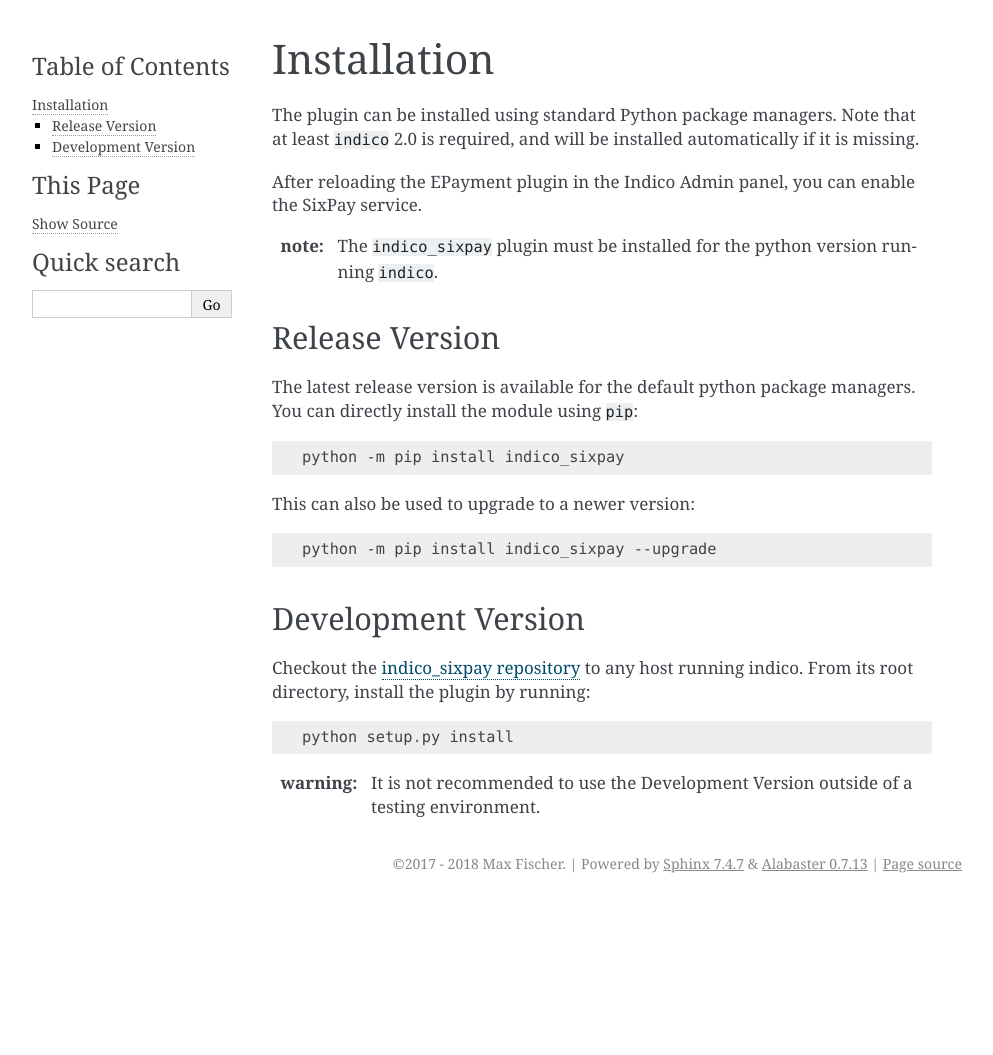
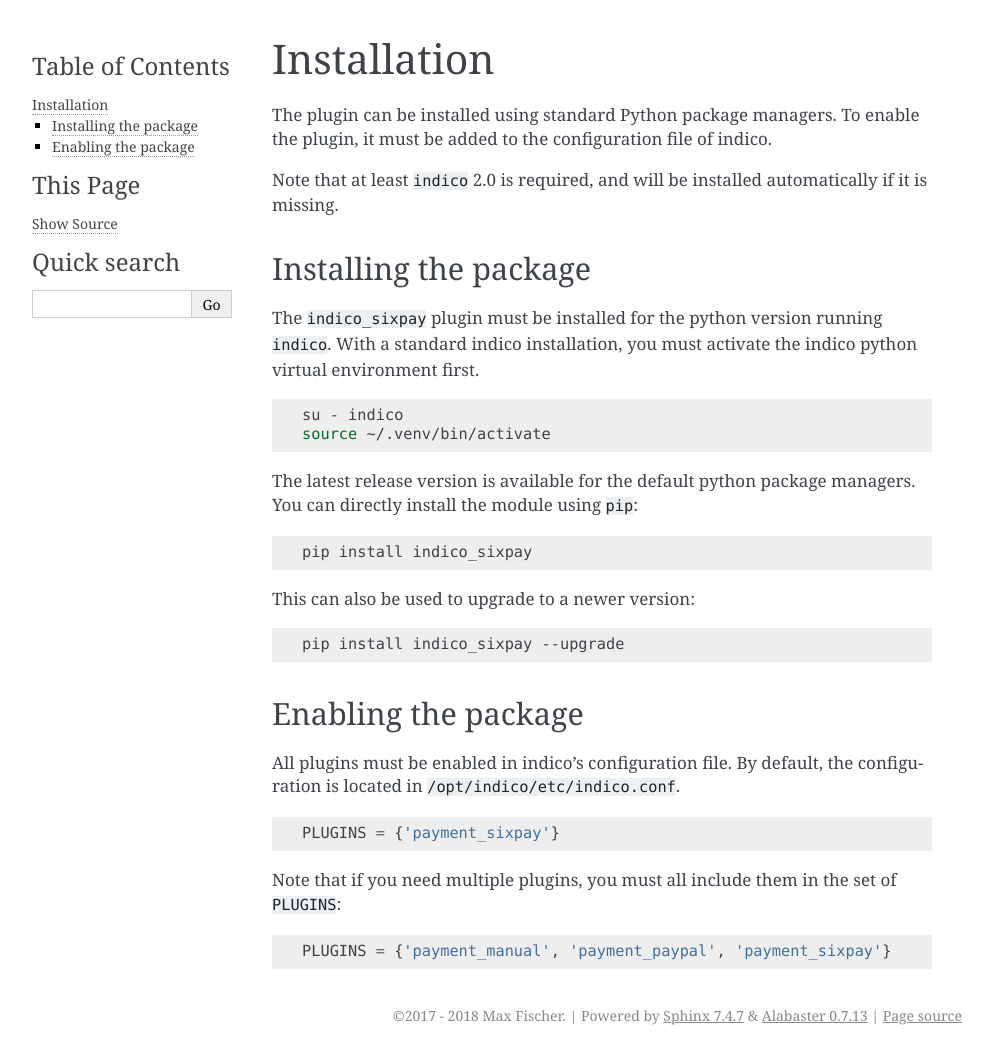
Before and after one commit to maxfischer2781/indico_sixpay, a Sphinx documentation site: the page built from docs/source/installation.rst, in a window 1280 px wide. Shown: the whole page, without its empty margins (148-1141 px from the left). Built offline with Sphinx 7.4.7, drawn with Linux system fonts in a browser that asks for light colours; formulas are drawn with MathJax 3; before the commit the page ends 903 px from its top, so only the background shows below that.

Commit message:
adjusted installation documentation for indico 2.0

```diff
--- a/docs/source/installation.rst
+++ b/docs/source/installation.rst
@@ -2,36 +2,46 @@
 ============
 
 The plugin can be installed using standard Python package managers.
+To enable the plugin, it must be added to the configuration file of indico.
+
 Note that at least ``indico`` 2.0 is required, and will be installed automatically if it is missing.
 
-After reloading the EPayment plugin in the Indico Admin panel, you can enable the SixPay service.
+Installing the package
+----------------------
 
-:note: The ``indico_sixpay`` plugin must be installed for the python version running ``indico``.
+The ``indico_sixpay`` plugin must be installed for the python version running ``indico``.
+With a standard indico installation, you must activate the indico python virtual environment first.
 
-Release Version
----------------
+.. code:: bash
+
+    su - indico
+    source ~/.venv/bin/activate
 
 The latest release version is available for the default python package managers.
 You can directly install the module using ``pip``:
 
 .. code:: bash
 
-    python -m pip install indico_sixpay
+    pip install indico_sixpay
 
 This can also be used to upgrade to a newer version:
 
 .. code:: bash
 
-    python -m pip install indico_sixpay --upgrade
+    pip install indico_sixpay --upgrade
 
-Development Version
--------------------
+Enabling the package
+--------------------
 
-Checkout the `indico_sixpay repository <https://github.com/maxfischer2781/indico_sixpay>`_ to any host running indico.
-From its root directory, install the plugin by running:
+All plugins must be enabled in indico's configuration file.
+By default, the configuration is located in ``/opt/indico/etc/indico.conf``.
 
-.. code::
+.. code:: python
 
-    python setup.py install
+    PLUGINS = {'payment_sixpay'}
 
-:warning: It is not recommended to use the Development Version outside of a testing environment.
+Note that if you need multiple plugins, you must all include them in the set of ``PLUGINS``:
+
+.. code:: python
+
+    PLUGINS = {'payment_manual', 'payment_paypal', 'payment_sixpay'}
```
